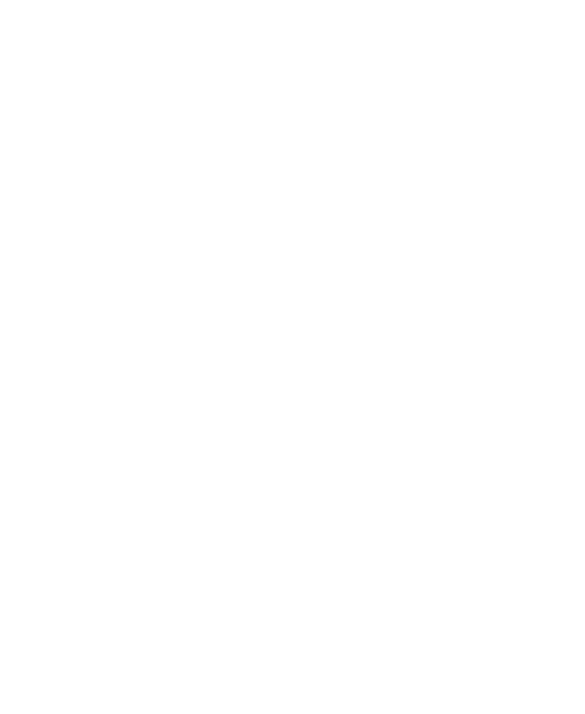
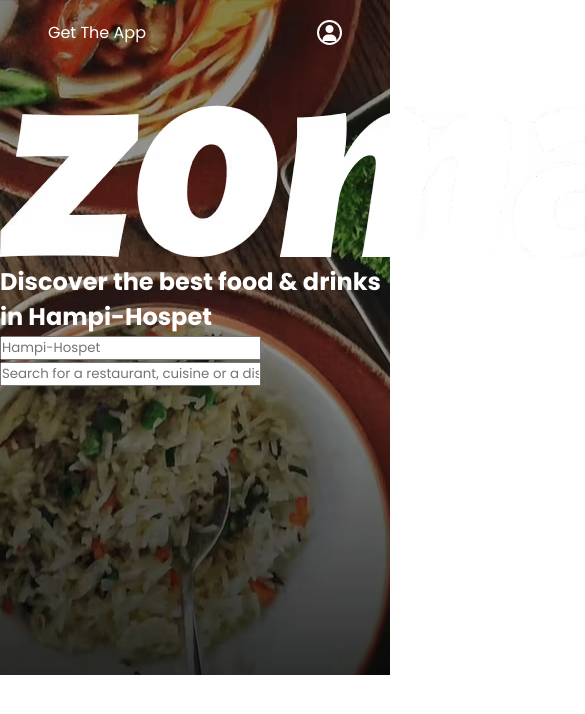
Before and after one commit to DiyRex/Zomato-Clone, a plain HTML site: page index.html in a window 390 px wide. Shown: the top 714 px of the page, 585 px wide, since content can reach past the window. Drawn offline with Linux system fonts and the light colour scheme.

Commit message:
added nav in hero

```diff
--- a/css/styles.css
+++ b/css/styles.css
@@ -0,0 +1,56 @@
+*{
+    margin: 0;
+    padding: 0;
+    box-sizing: border-box;
+    font-family: 'poppins', sans-serif;
+}
+
+.hero_section{
+    background: url(../images/heroSectionBackground.png);
+    background-size: cover;
+    background-position: center;
+    color: white;
+    min-height: 60vh;
+}
+
+.navbar{
+    display: flex;
+    align-items: center;
+    justify-content: space-between;
+    height: 65px;
+    padding: 16px 48px;
+}
+
+.navbar a{
+    color: white;
+    text-decoration: none;
+}
+
+.navbar_menu_container{
+    display: flex;
+    gap: 18px;
+}
+
+.navbar .user_icon{
+    height: 25px;
+    width: 25px;
+    display: flex;
+    align-items: center;
+    justify-content: center;
+    padding: 5px;
+    border-radius: 100%;
+    border: 2px solid white;
+    display: none;
+}
+
+@media only screen and (max-width: 600px) {
+    .navbar .user_icon{
+        display: flex;
+    }
+    .link{
+        display: none;
+    }
+    .hero_section{
+        min-height: 80vh;
+    }
+}
--- a/index.html
+++ b/index.html
@@ -30,10 +30,33 @@
     <!-- Importing styles.css -->
     <link rel="stylesheet" href="css/styles.css" />
 
-      <title>Zomato Landing Page Clone </title>
+    <title>Zomato Landing Page Clone</title>
   </head>
 
   <body>
-
+    <section class="hero_section">
+      <header>
+        <nav class="navbar">
+          <a href="#">Get The App</a>
+          <div class="navbar_menu_container">
+            <a href="#" class="link">Inventor Relations</a>
+            <a href="#" class="link">Add Restaurant</a>
+            <a href="#" class="link">Log in</a>
+            <a href="#" class="link">Sign up</a>
+            <a href="#" class="user_icon">
+              <i class="fa-solid fa-user"></i>
+            </a>
+          </div>
+        </nav>
+      </header>
+      <div>
+        <img src="./images/heroSectionLogo.png" alt="zomato logo" class="hero_section_logo">
+        <h1>Discover the best food & drinks in Hampi-Hospet</h1>
+        <div>
+          <input type="text" class="input"placeholder="Hampi-Hospet"/>
+          <input type="text" class="input" placeholder="Search for a restaurant, cuisine or a dish"/>
+        </div>
+      </div>
+    </section>
   </body>
 </html>
```
Also changed, not shown: images/appleStore.png (added), images/collection1.jpg (added), images/collection2.jpg (added), images/collection3.jpg (added), images/collection4.jpg (added), images/heroSectionBackground.png (added), images/heroSectionLogo.png (added), images/item1.png (added), images/item2.png (added), images/item3.png (added), images/item4.png (added), images/logo.png (added), images/mobileBanner.png (added), images/playStore.png (added). Lines whose indentation alone changed are shown as unchanged.
